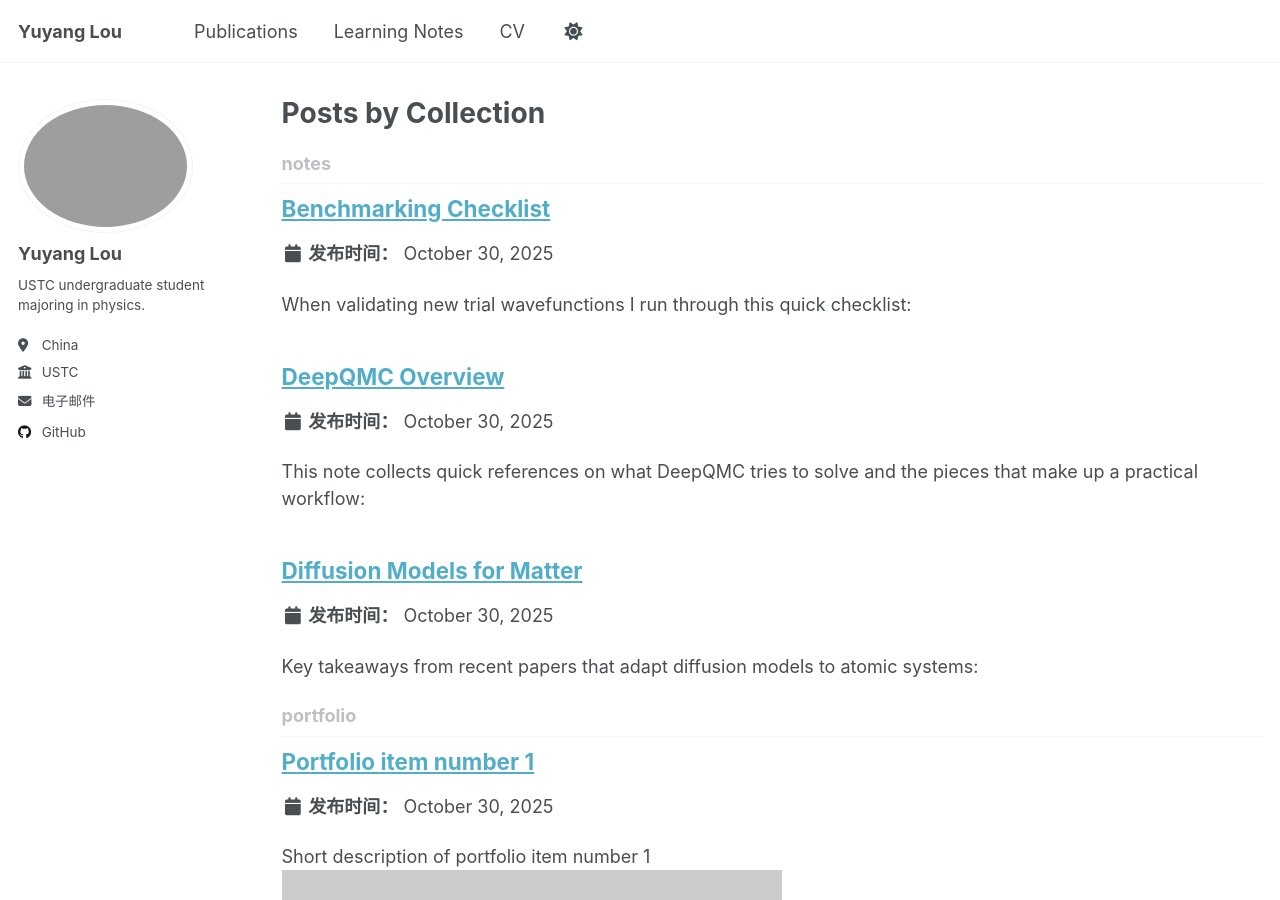
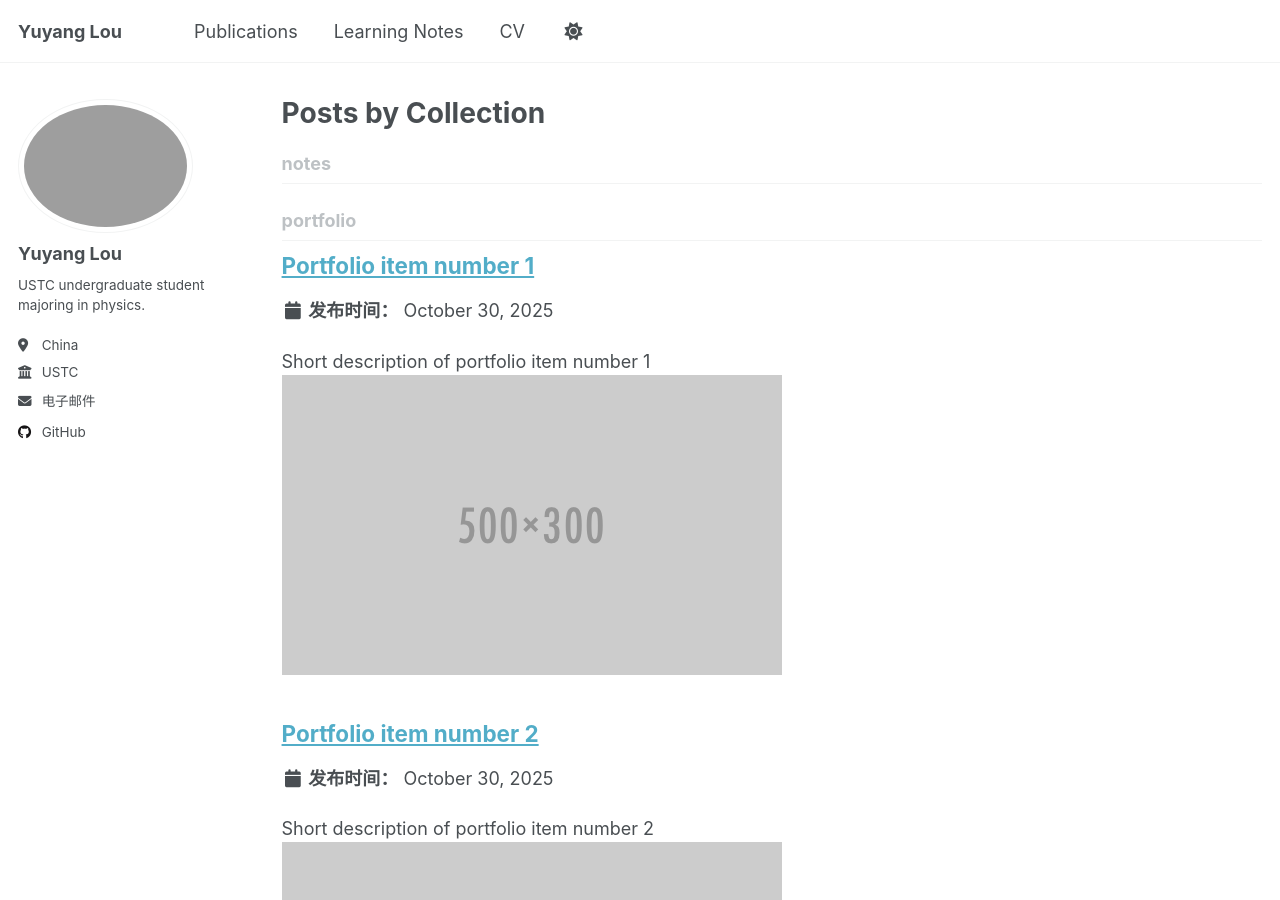
Before and after one commit to VMoonLightV/VMoonLightV.github.io, a Jekyll site: the page built from _pages/collection-archive.html, in a window 1280 px wide and 900 px high. Built offline with Jekyll 4.4.1, drawn with Linux system fonts in a browser that asks for light colours; a script that is not in the unit is left out.

Commit message:
update notes

```diff
--- a/_notes/ai-for-science/foundations/benchmarking-checklist.md
+++ /dev/null
@@ -1,12 +0,0 @@
----
-title: "Benchmarking Checklist"
----
-
-When validating new trial wavefunctions I run through this quick checklist:
-
-1. Compare energy estimates against baseline Slater-Jastrow calculations.
-2. Inspect variance reduction after reconfiguration steps.
-3. Track wall-clock cost per configuration to avoid regressions.
-4. Record seeds and dataset provenance to make re-runs reproducible.
-
-This list saves time by catching missing diagnostics before a large experiment starts.
--- a/_notes/ai-for-science/foundations/deepqmc-overview.md
+++ /dev/null
@@ -1,11 +0,0 @@
----
-title: "DeepQMC Overview"
----
-
-This note collects quick references on what DeepQMC tries to solve and the pieces that make up a practical workflow:
-
-- Variational Monte Carlo as the optimization backbone.
-- Neural networks for trial wavefunctions with backflow features.
-- How electron-electron cusps appear in realistic benchmarks.
-
-The goal is to keep a concise list of assumptions, objective functions, and implementation checkpoints that are easy to consult while prototyping.
--- a/_notes/ai-for-science/literature-notes/diffusion-models-for-matter.md
+++ /dev/null
@@ -1,11 +0,0 @@
----
-title: "Diffusion Models for Matter"
----
-
-Key takeaways from recent papers that adapt diffusion models to atomic systems:
-
-- Guidance terms need explicit symmetry handling to respect periodic boundary conditions.
-- Training data remains the bottleneck; synthetic augmentation helps but must preserve energy ordering.
-- Score-matching losses benefit from adaptive noise schedules tied to interatomic distances.
-
-Follow-up questions: can equivariant diffusion kernels replace hand-crafted symmetry constraints, and how sensitive are results to the noise schedule?
```
Also changed, not shown: _notes/DeepQMC/QMC methods.md (added, +29 -0 lines), _notes/Quantum/RDM.md (added, +31 -0 lines), _notes/Skills/Writing.md (added, +37 -0 lines), _pages/learning.md (+1 -1 lines).
